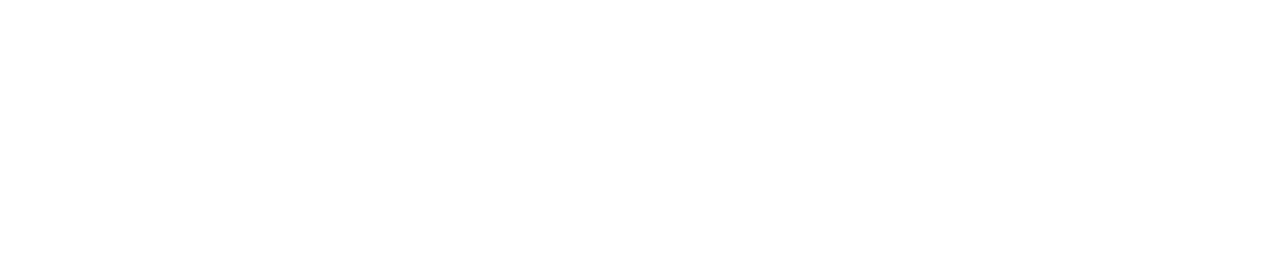
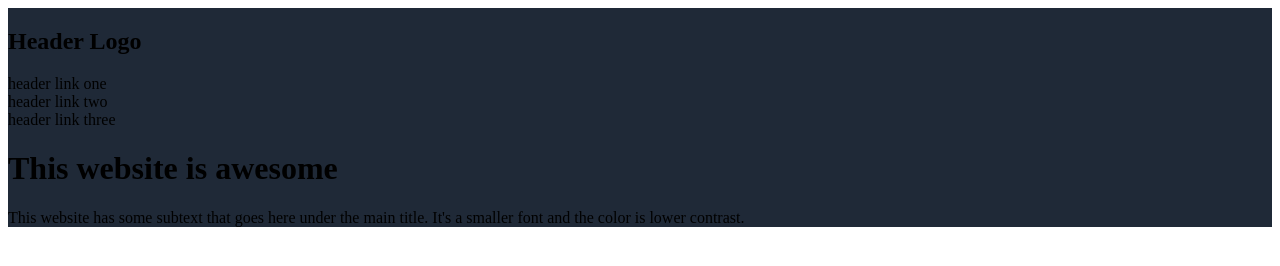
Before and after one commit to skye-mo/foundations-landing-page, a plain HTML site: page index.html in a window 1280 px wide. Drawn offline with Linux system fonts and the light colour scheme.

Commit message:
Updated index.html to include all items under the top dark website header. Started adding some css descriptors. Just feeling things out.

```diff
--- a/index.html
+++ b/index.html
@@ -1,6 +1,7 @@
 <!DOCTYPE html>
 <html lang="en">
 <head>
+    <link rel="stylesheet" href="style.css">
     <meta charset="UTF-8">
     <meta http-equiv="X-UA-Compatible" content="IE=edge">
     <meta name="viewport" content="width=device-width, initial-scale=1.0">
@@ -8,5 +9,34 @@
 </head>
 <body>
 
+<!-- Top header. -->
+
+    <div class="header-area">
+
+        <div class="header-logo">
+            <h2>Header Logo</h2>
+        </div>
+
+        <div class="header-links-flex-container">
+            <div class="link-one">header link one</div>
+            <div class="link-two">header link two</div>
+            <div class="link-three">header link three</div>
+        </div>
+
+        <div class="awesome-website">
+            <h1>This website is awesome</h1>
+            <p>This website has some subtext that goes here under the main title.
+                It's a smaller font and the color is lower contrast.
+            </p>
+        </div>
+
+        <div class="sign-up">
+            <!-- button here -->
+        </div>
+
+        <!-- Image here.-->
+
+    </div>
+
 </body>
 </html>
--- a/style.css
+++ b/style.css
@@ -0,0 +1,11 @@
+.header-area {
+    background: #1F2937;
+}
+
+.header-logo {
+    display: flex;
+}
+
+.header-logo div {
+    /* ... */
+}
```
